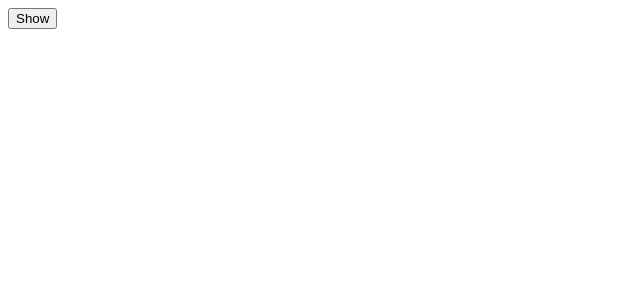
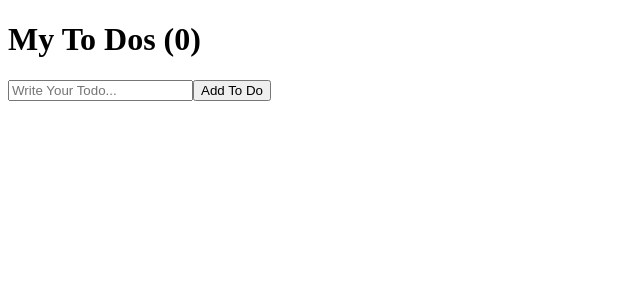
Before and after one commit to sejyom/react-movie, a React (Create React App) app: page / in a window 1280 px wide. Shown: the top 300 px of the page, without its empty margins (0-640 px from the left). Built offline with nearby package versions, Linux system fonts and the light colour scheme.

Commit message:
To Do List part One

```diff
--- a/src/App.js
+++ b/src/App.js
@@ -1,22 +1,30 @@
 import { useState, useEffect } from "react";
 
-function Hello() {
-  useEffect(() => {
-    console.log("Hi");
-    return function () {
-      console.log("Bye");
+function App() {
+  const [toDo, setToDo] = useState("");
+  const [toDos, setToDos] = useState([]);
+  const onChange = (event) => setToDo(event.target.value);
+  console.log(toDos);
+  const onSubmit = (event) => {
+    event.preventDefault();
+    if (toDo === "") {
+      return ;
     }
-  }, []);
-  return <h1>Hello</h1>
-}
+    setToDos((currentArray) => [toDo, ...currentArray]);
+    setToDo("");
+  };
 
-function App() {
-  const [showing, setShowing] = useState(false);
-  const onClick = () => setShowing(prev => !prev);
   return (
     <div>
-      {showing ? <Hello /> : null}
-      <button onClick={onClick}>{showing ? "Hide" : "Show"}</button>
+      <h1>My To Dos ({toDos.length})</h1>
+      <form onSubmit={onSubmit}>
+        <input
+          onChange={onChange}
+          value={toDo}
+          type="text"
+          placeholder="Write Your Todo..." />
+        <button>Add To Do</button>
+      </form>
     </div>
   );
 }
```
